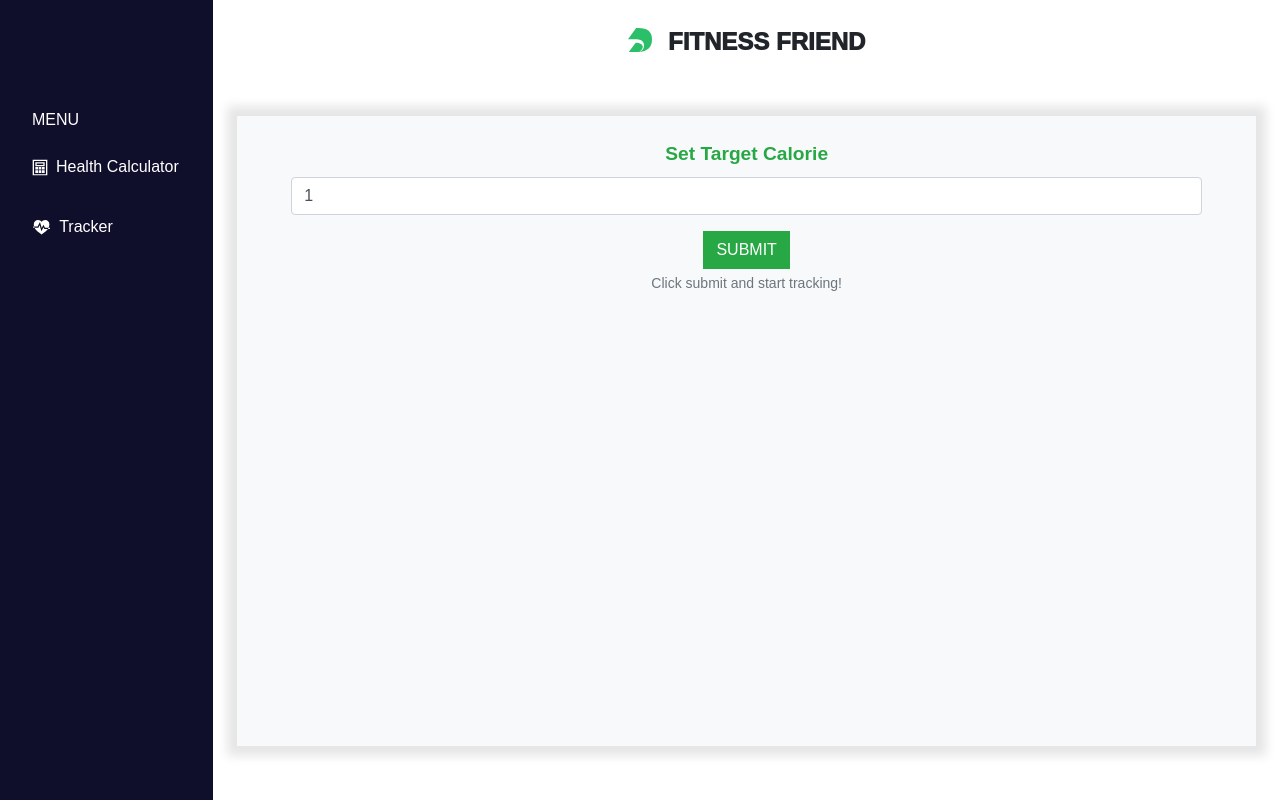
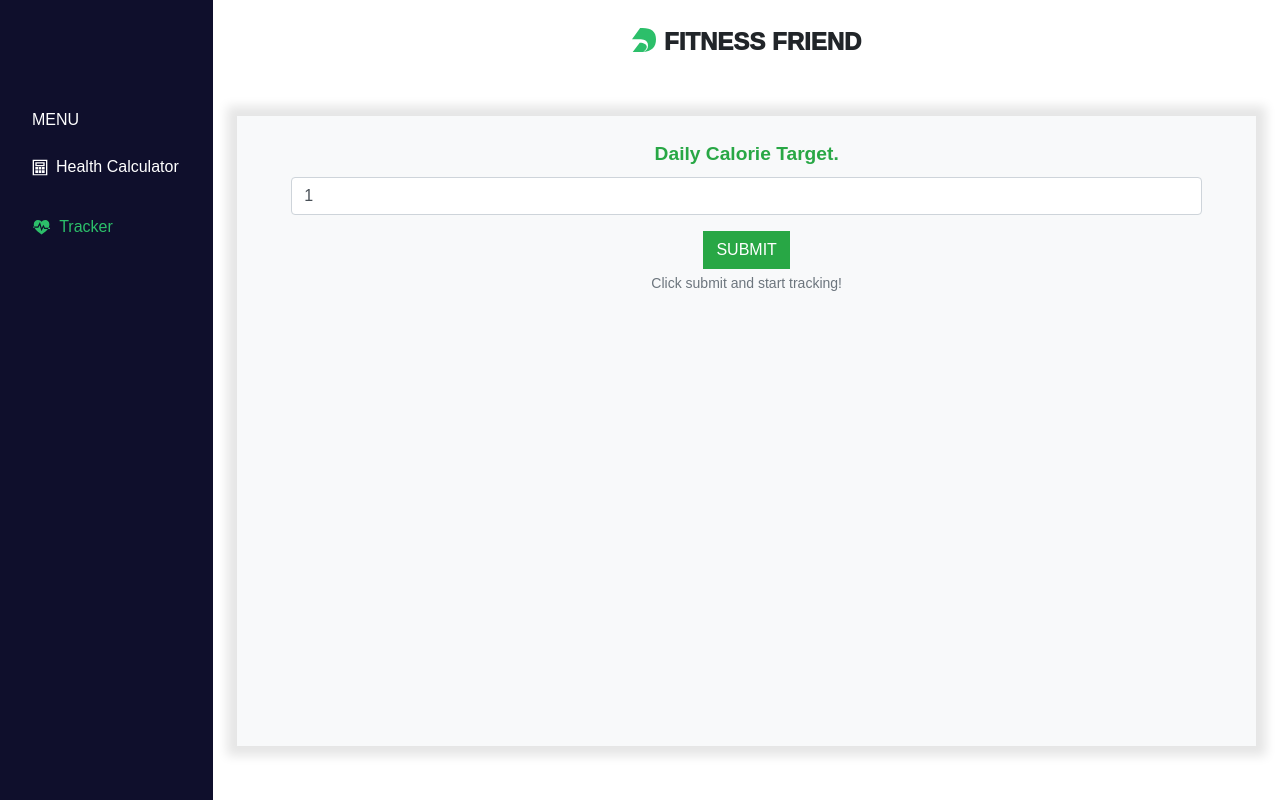
Before and after one commit to pragadesh-k/fitness-friend, a React (Create React App) app: page /#/tracker in a window 1280 px wide. Built offline with nearby package versions, Linux system fonts and the light colour scheme.

Commit message:
add active to sidenav items

```diff
--- a/src/App.css
+++ b/src/App.css
@@ -37,7 +37,7 @@
 }
 
 /* #right-face {
-  background-color: white;
+  background-color: #0f0f2c;
   color: #2cbf6a;
 } */
 
--- a/src/components/header.js
+++ b/src/components/header.js
@@ -12,7 +12,7 @@
         <div id="project-title" className="mx-auto">
           <SiDeepnote
             color="#2cbf6a"
-            style={{ marginRight: "1rem", verticalAlign: "text-top" }}
+            style={{ marginRight: ".5rem", verticalAlign: "text-top" }}
           />
           <span>fitness friend</span>
         </div>
--- a/src/components/pages/Tracker.js
+++ b/src/components/pages/Tracker.js
@@ -77,7 +77,7 @@
                 textTransform: "capitalize",
                 fontWeight: "600",
               }}>
-              Set Target Calorie
+              Daily calorie Target.
             </Form.Label>
             <Form.Control
               name="calorie"
--- a/src/components/sidenav.js
+++ b/src/components/sidenav.js
@@ -1,5 +1,5 @@
 import { Nav, NavItem } from "react-bootstrap";
-import { Link } from "react-router-dom";
+import { Link, NavLink } from "react-router-dom";
 import { GrAppsRounded, GrMonitor, GrCalculator } from "react-icons/gr";
 import { IoFitnessSharp } from "react-icons/io5";
 import { IconContext } from "react-icons";
@@ -27,16 +27,16 @@
               </Link>
             </NavItem> */}
             <NavItem>
-              <Link className="nav-link" to="/">
+              <NavLink className="nav-link" to="/">
                 <GrCalculator />
                 Health Calculator
-              </Link>
+              </NavLink>
             </NavItem>
             <NavItem>
-              <Link className="nav-link" to="/tracker">
+              <NavLink className="nav-link" to="/tracker">
                 <IoFitnessSharp size="1.2rem" />
                 Tracker
-              </Link>
+              </NavLink>
             </NavItem>
           </Nav>
         </div>
```
